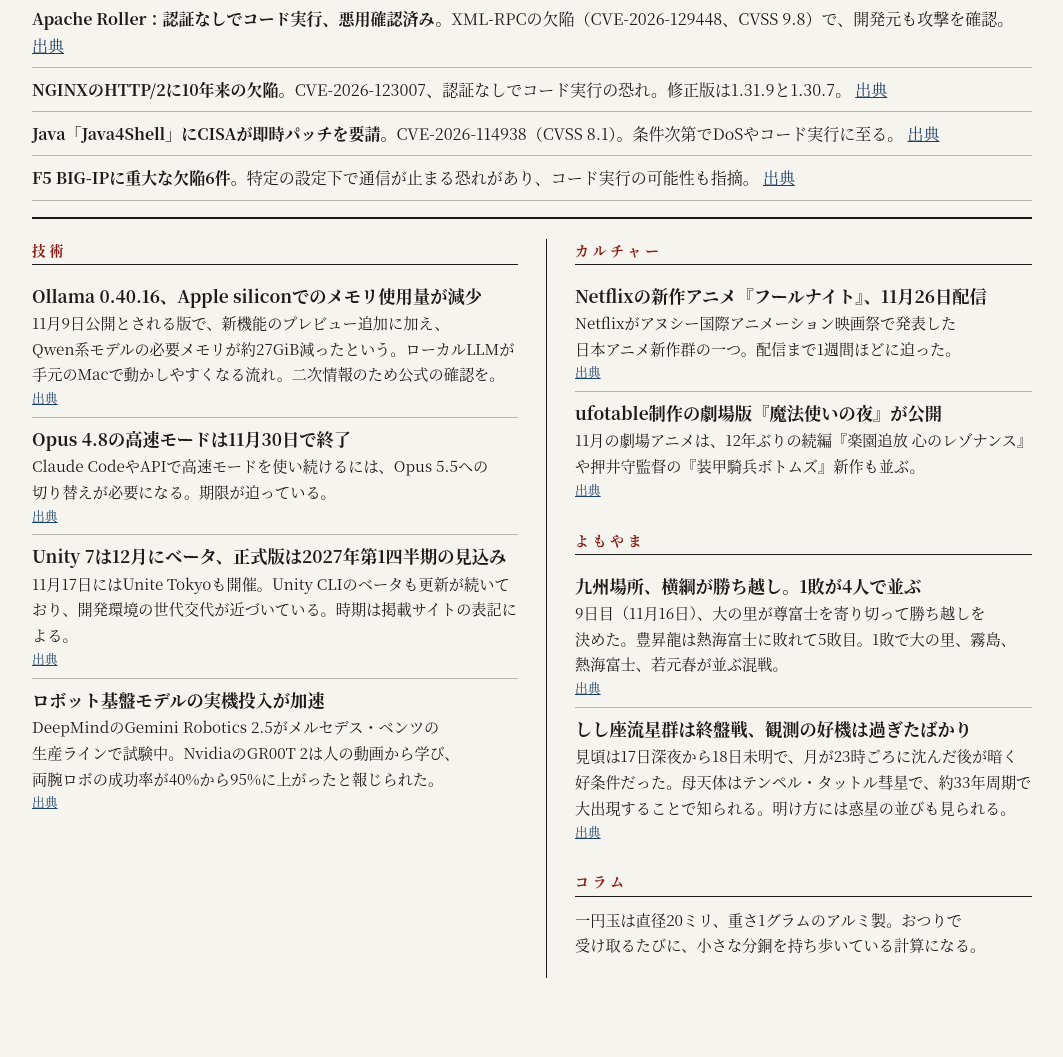
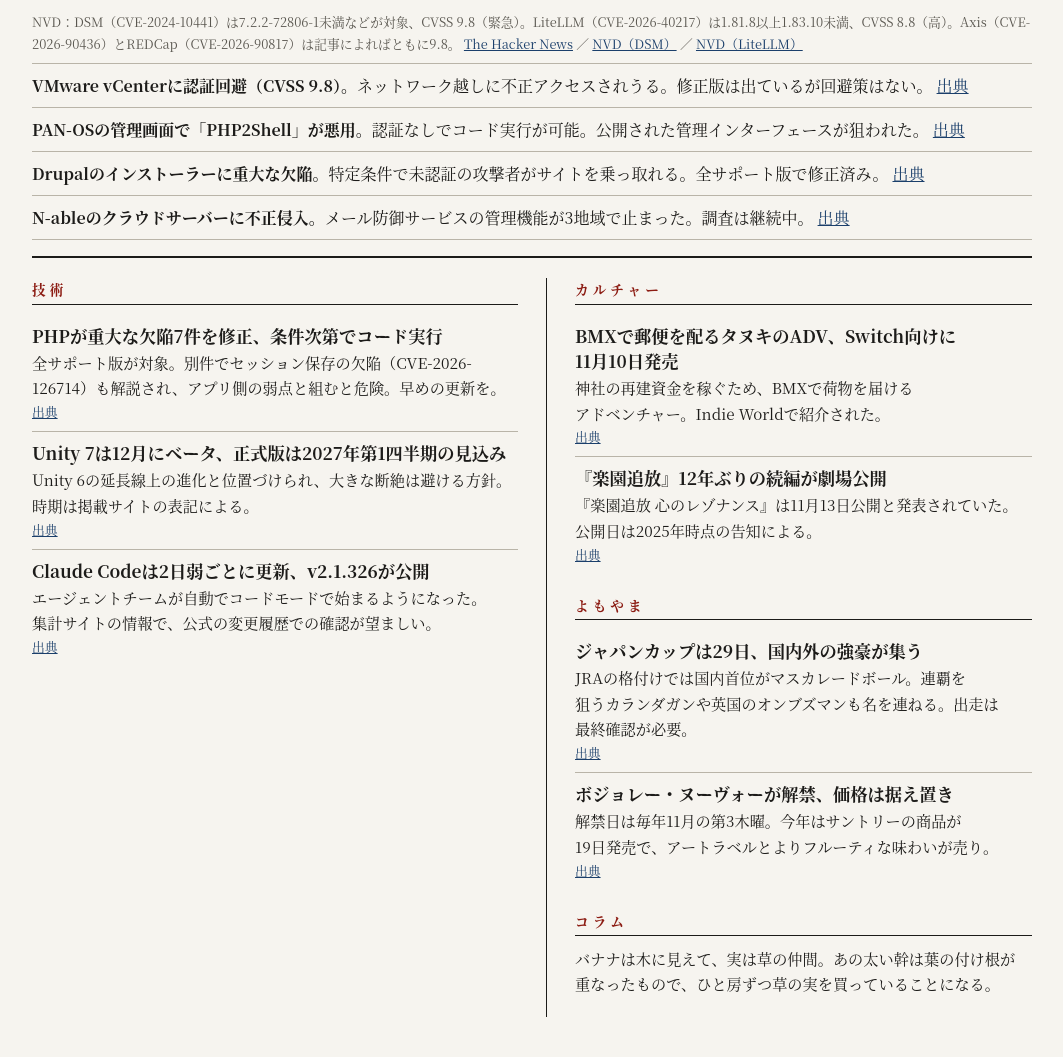
Before and after one commit to Yocchi3191/chokan, a plain HTML site: page index.html in a window 1280 px wide. Shown: the part 407-1464 px from the top of the page, without its empty margins (108-1171 px from the left). Before the commit the page ends 1425 px from the top, so only its background shows below. Drawn offline with Linux system fonts and the light colour scheme.

Commit message:
朝刊 2026-11-20

```diff
--- a/index.html
+++ b/index.html
@@ -41,19 +41,19 @@ a{color:var(--link)}
 <div class="wrap">
 <header class="mast">
 <h1>朝刊</h1>
-<p>令和8年11月19日（木）</p>
+<p>令和8年11月20日（金）</p>
 </header>
 
 <section class="lead">
 <div class="sec">脆弱性</div>
-<h2>Puppet Enterpriseの深刻な欠陥、悪用確認でKEV入り</h2>
-<p>CISAが既知の悪用脆弱性カタログ（KEV）に、Puppet EnterpriseのCVE-2026-115731（信頼できないデータのデシリアライズ）を11月17日付で追加。実際の攻撃が報告されている。</p>
-<p class="src">NVD：影響は2023.8.0〜2023.8.12、2025.0.0〜2025.12.0、2026.0.0。CVSS v3.1は9.9、v4.0は9.4でいずれも緊急。 <a href="https://thehackernews.com/2026/11/hackers-exploiting-critical-puppet-rce.html">The Hacker News</a> ／ <a href="https://services.nvd.nist.gov/rest/json/cves/2.0?cveId=CVE-2026-115731">NVD</a></p>
+<h2>Synology DSM・LiteLLMなど4件がKEV入り、ランサムや鍵の奪取に悪用</h2>
+<p>CISAが11月18日、Synology DSM、LiteLLM、Apache Axis、REDCapの脆弱性4件を悪用確認済みとして追加。NASへのランサム攻撃、暗号資産マイナーの設置、LLM利用枠の乗っ取りに使われた。Axis 1は保守終了で修正なし。</p>
+<p class="src">NVD：DSM（CVE-2024-10441）は7.2.2-72806-1未満などが対象、CVSS 9.8（緊急）。LiteLLM（CVE-2026-40217）は1.81.8以上1.83.10未満、CVSS 8.8（高）。Axis（CVE-2026-90436）とREDCap（CVE-2026-90817）は記事によればともに9.8。 <a href="https://thehackernews.com/2026/11/cisa-warns-of-4-exploited-flaws-linked.html">The Hacker News</a> ／ <a href="https://services.nvd.nist.gov/rest/json/cves/2.0?cveId=CVE-2024-10441">NVD（DSM）</a> ／ <a href="https://services.nvd.nist.gov/rest/json/cves/2.0?cveId=CVE-2026-40217">NVD（LiteLLM）</a></p>
 <ul>
-<li><b>Apache Roller：認証なしでコード実行、悪用確認済み。</b>XML-RPCの欠陥（CVE-2026-129448、CVSS 9.8）で、開発元も攻撃を確認。 <a href="https://thehackernews.com/2026/11/critical-apache-roller-rce-flaw-under.html">出典</a></li>
-<li><b>NGINXのHTTP/2に10年来の欠陥。</b>CVE-2026-123007、認証なしでコード実行の恐れ。修正版は1.31.9と1.30.7。 <a href="https://thehackernews.com/2026/11/10-year-old-nginx-http2-flaw-lets.html">出典</a></li>
-<li><b>Java「Java4Shell」にCISAが即時パッチを要請。</b>CVE-2026-114938（CVSS 8.1）。条件次第でDoSやコード実行に至る。 <a href="https://thehackernews.com/2026/11/cisa-urges-immediate-patching-of.html">出典</a></li>
-<li><b>F5 BIG-IPに重大な欠陥6件。</b>特定の設定下で通信が止まる恐れがあり、コード実行の可能性も指摘。 <a href="https://thehackernews.com/2026/11/f5-warns-6-critical-big-ip-flaws-can.html">出典</a></li>
+<li><b>VMware vCenterに認証回避（CVSS 9.8）。</b>ネットワーク越しに不正アクセスされうる。修正版は出ているが回避策はない。 <a href="https://thehackernews.com/2026/11/critical-vmware-vcenter-flaw-cvss-98.html">出典</a></li>
+<li><b>PAN-OSの管理画面で「PHP2Shell」が悪用。</b>認証なしでコード実行が可能。公開された管理インターフェースが狙われた。 <a href="https://thehackernews.com/2026/11/everything-is-web-application-including.html">出典</a></li>
+<li><b>Drupalのインストーラーに重大な欠陥。</b>特定条件で未認証の攻撃者がサイトを乗っ取れる。全サポート版で修正済み。 <a href="https://thehackernews.com/2026/11/drupal-patches-critical-installer-flaw.html">出典</a></li>
+<li><b>N-ableのクラウドサーバーに不正侵入。</b>メール防御サービスの管理機能が3地域で止まった。調査は継続中。 <a href="https://thehackernews.com/2026/11/n-able-confirms-hackers-accessed-cloud.html">出典</a></li>
 </ul>
 </section>
 
@@ -62,24 +62,19 @@ a{color:var(--link)}
 <section>
 <div class="sec">技術</div>
 <article>
-<h3>Ollama 0.40.16、Apple siliconでのメモリ使用量が減少</h3>
-<p>11月9日公開とされる版で、新機能のプレビュー追加に加え、Qwen系モデルの必要メモリが約27GiB減ったという。ローカルLLMが手元のMacで動かしやすくなる流れ。二次情報のため公式の確認を。</p>
-<p class="src"><a href="https://www.remio.ai/post/ollama-v0-40-16-adds-ripple-preview-and-tightens-coding-agent-controls">出典</a></p>
-</article>
-<article>
-<h3>Opus 4.8の高速モードは11月30日で終了</h3>
-<p>Claude CodeやAPIで高速モードを使い続けるには、Opus 5.5への切り替えが必要になる。期限が迫っている。</p>
-<p class="src"><a href="https://www.havoptic.com/blog/weekly-digest-week-44-2026">出典</a></p>
+<h3>PHPが重大な欠陥7件を修正、条件次第でコード実行</h3>
+<p>全サポート版が対象。別件でセッション保存の欠陥（CVE-2026-126714）も解説され、アプリ側の弱点と組むと危険。早めの更新を。</p>
+<p class="src"><a href="https://thehackernews.com/2026/11/php-fixes-7-critical-flaws-including.html">出典</a></p>
 </article>
 <article>
 <h3>Unity 7は12月にベータ、正式版は2027年第1四半期の見込み</h3>
-<p>11月17日にはUnite Tokyoも開催。Unity CLIのベータも更新が続いており、開発環境の世代交代が近づいている。時期は掲載サイトの表記による。</p>
-<p class="src"><a href="https://gamedev.net/news/topic/unity/">出典</a></p>
+<p>Unity 6の延長線上の進化と位置づけられ、大きな断絶は避ける方針。時期は掲載サイトの表記による。</p>
+<p class="src"><a href="https://gamedev.net/news/5297-unite-seoul-2026-keynote-recap-announcing-unity-7/">出典</a></p>
 </article>
 <article>
-<h3>ロボット基盤モデルの実機投入が加速</h3>
-<p>DeepMindのGemini Robotics 2.5がメルセデス・ベンツの生産ラインで試験中。NvidiaのGR00T 2は人の動画から学び、両腕ロボの成功率が40%から95%に上がったと報じられた。</p>
-<p class="src"><a href="https://techenclave.com/news/archive/2026/11">出典</a></p>
+<h3>Claude Codeは2日弱ごとに更新、v2.1.326が公開</h3>
+<p>エージェントチームが自動でコードモードで始まるようになった。集計サイトの情報で、公式の変更履歴での確認が望ましい。</p>
+<p class="src"><a href="https://www.havoptic.com/r/claude-code-2.1.326">出典</a></p>
 </article>
 </section>
 </div>
@@ -88,34 +83,34 @@ a{color:var(--link)}
 <section>
 <div class="sec">カルチャー</div>
 <article>
-<h3>Netflixの新作アニメ『フールナイト』、11月26日配信</h3>
-<p>Netflixがアヌシー国際アニメーション映画祭で発表した日本アニメ新作群の一つ。配信まで1週間ほどに迫った。</p>
-<p class="src"><a href="https://www.sakigake.jp/news/article/20260624OR0018/">出典</a></p>
+<h3>BMXで郵便を配るタヌキのADV、Switch向けに11月10日発売</h3>
+<p>神社の再建資金を稼ぐため、BMXで荷物を届けるアドベンチャー。Indie Worldで紹介された。</p>
+<p class="src"><a href="https://dengekionline.com/article/202610/92470">出典</a></p>
 </article>
 <article>
-<h3>ufotable制作の劇場版『魔法使いの夜』が公開</h3>
-<p>11月の劇場アニメは、12年ぶりの続編『楽園追放 心のレゾナンス』や押井守監督の『装甲騎兵ボトムズ』新作も並ぶ。</p>
-<p class="src"><a href="https://weekly.ascii.jp/elem/000/004/449/4449492/">出典</a></p>
+<h3>『楽園追放』12年ぶりの続編が劇場公開</h3>
+<p>『楽園追放 心のレゾナンス』は11月13日公開と発表されていた。公開日は2025年時点の告知による。</p>
+<p class="src"><a href="https://en.mantan-web.jp/article/20251123dog00m200006000c.html">出典</a></p>
 </article>
 </section>
 
 <section>
 <div class="sec">よもやま</div>
 <article>
-<h3>九州場所、横綱が勝ち越し。1敗が4人で並ぶ</h3>
-<p>9日目（11月16日）、大の里が尊富士を寄り切って勝ち越しを決めた。豊昇龍は熱海富士に敗れて5敗目。1敗で大の里、霧島、熱海富士、若元春が並ぶ混戦。</p>
-<p class="src"><a href="https://kumanichi.com/articles/2058490">出典</a></p>
+<h3>ジャパンカップは29日、国内外の強豪が集う</h3>
+<p>JRAの格付けでは国内首位がマスカレードボール。連覇を狙うカランダガンや英国のオンブズマンも名を連ねる。出走は最終確認が必要。</p>
+<p class="src"><a href="https://www.jra.go.jp/news/202611/111306.html">出典</a></p>
 </article>
 <article>
-<h3>しし座流星群は終盤戦、観測の好機は過ぎたばかり</h3>
-<p>見頃は17日深夜から18日未明で、月が23時ごろに沈んだ後が暗く好条件だった。母天体はテンペル・タットル彗星で、約33年周期で大出現することで知られる。明け方には惑星の並びも見られる。</p>
-<p class="src"><a href="https://kids.rurubu.jp/article/245879/">出典</a></p>
+<h3>ボジョレー・ヌーヴォーが解禁、価格は据え置き</h3>
+<p>解禁日は毎年11月の第3木曜。今年はサントリーの商品が19日発売で、アートラベルとよりフルーティな味わいが売り。</p>
+<p class="src"><a href="https://gourmet.watch.impress.co.jp/docs/news/2123194.html">出典</a></p>
 </article>
 </section>
 
 <section class="column">
 <div class="sec">コラム</div>
-<p>一円玉は直径20ミリ、重さ1グラムのアルミ製。おつりで受け取るたびに、小さな分銅を持ち歩いている計算になる。</p>
+<p>バナナは木に見えて、実は草の仲間。あの太い幹は葉の付け根が重なったもので、ひと房ずつ草の実を買っていることになる。</p>
 </section>
 </div>
 </div>
```
Also changed, not shown: archive.html (+1 -0 lines), issues/2026-11-20.html (added, +118 -0 lines).
